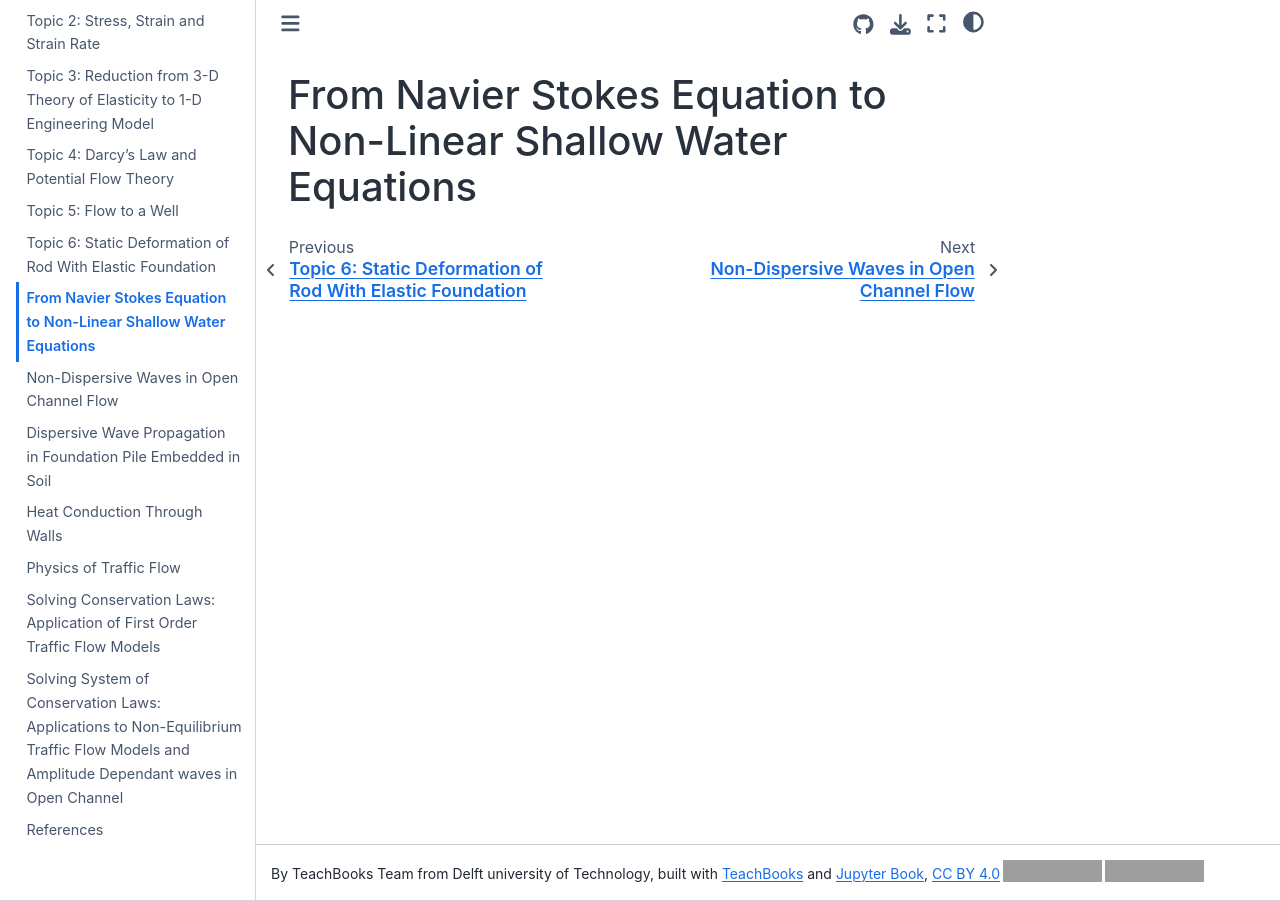
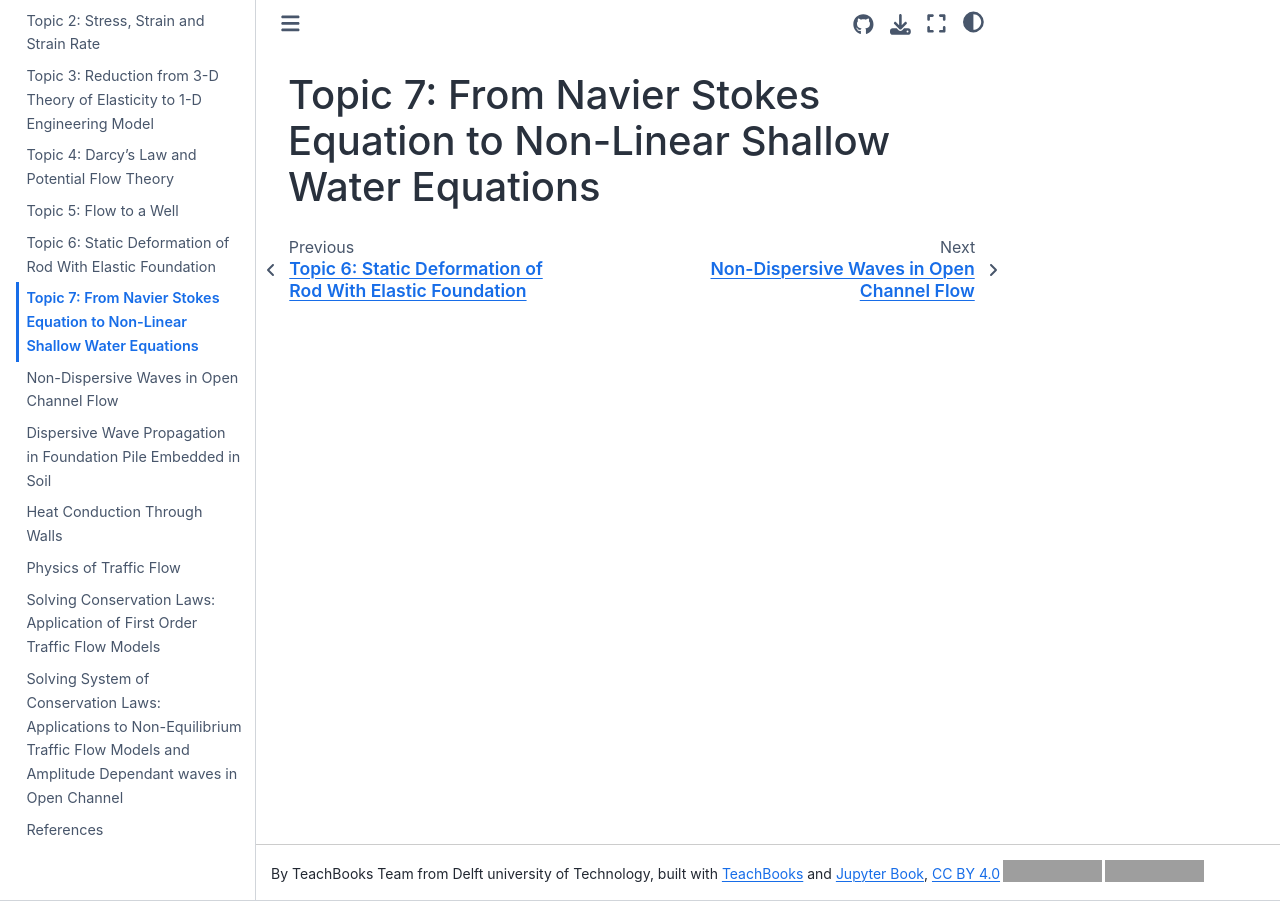
Before and after one commit to TeachBooks/interdisciplinary-mechanics, a Jupyter Book: the page built from book/some_content/T07_NavierStokes.md, in a window 1280 px wide. Built offline with Jupyter Book 1.0.4 settings and Sphinx 7.4.7 and the Sphinx Book theme 1.1.4, drawn with Linux system fonts in a browser that asks for light colours; comment, search, counter and statistics services are not loaded; grey boxes are pictures that could not be loaded.

Commit message:
Update T07_NavierStokes.md

```diff
--- a/book/some_content/T07_NavierStokes.md
+++ b/book/some_content/T07_NavierStokes.md
@@ -1 +1 @@
-# From Navier Stokes Equation to Non-Linear Shallow Water Equations
+# Topic 7: From Navier Stokes Equation to Non-Linear Shallow Water Equations
```
